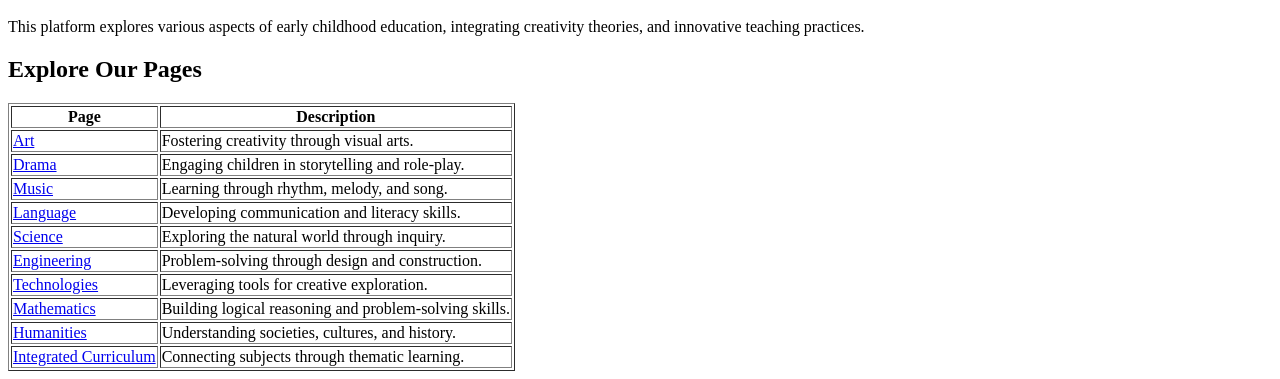
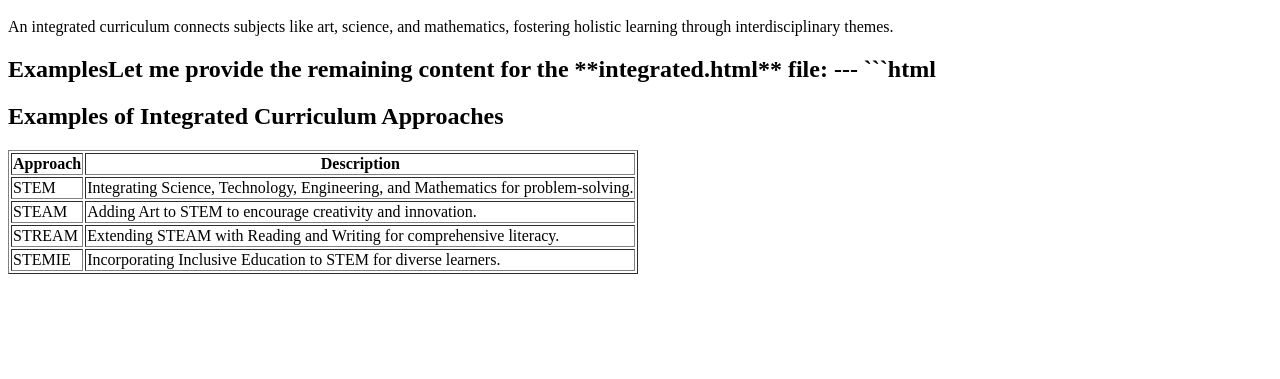
Before and after one commit to rudra3105/chetnaassignment, a plain HTML site: page index.html in a window 1280 px wide. Shown: the part 1030-1409 px from the top of the page. After the commit the page ends 1312 px from the top, so only its background shows below. Drawn offline with Linux system fonts and the light colour scheme.

Commit message:
Update index.html

````diff
--- a/index.html
+++ b/index.html
@@ -3,61 +3,42 @@
 <head>
     <meta charset="UTF-8">
     <meta name="viewport" content="width=device-width, initial-scale=1.0">
-    <title>Welcome to Early Childhood Education</title>
+    <title>Integrated Curriculum in Early Childhood Education</title>
 </head>
 <body>
-    <h1>Welcome to Early Childhood Education</h1>
-    <img src="https://example.com/early-childhood.jpg" alt="Early Childhood Education Overview" style="width:100%;height:auto;">
-    <p>This platform explores various aspects of early childhood education, integrating creativity theories, and innovative teaching practices.</p>
+    <h1>Integrated Curriculum in Early Childhood Education</h1>
+    <img src="https://example.com/children-integrated-learning.jpg" alt="Children working on an interdisciplinary project" style="width:100%;height:auto;">
+    <p>An integrated curriculum connects subjects like art, science, and mathematics, fostering holistic learning through interdisciplinary themes.</p>
 
-    <h2>Explore Our Pages</h2>
+    <h2>ExamplesLet me provide the remaining content for the **integrated.html** file:
+
+---
+
+```html
+    <h2>Examples of Integrated Curriculum Approaches</h2>
     <table border="1">
         <thead>
             <tr>
-                <th>Page</th>
+                <th>Approach</th>
                 <th>Description</th>
             </tr>
         </thead>
         <tbody>
             <tr>
-                <td><a href="art.html">Art</a></td>
-                <td>Fostering creativity through visual arts.</td>
+                <td>STEM</td>
+                <td>Integrating Science, Technology, Engineering, and Mathematics for problem-solving.</td>
             </tr>
             <tr>
-                <td><a href="drama.html">Drama</a></td>
-                <td>Engaging children in storytelling and role-play.</td>
+                <td>STEAM</td>
+                <td>Adding Art to STEM to encourage creativity and innovation.</td>
             </tr>
             <tr>
-                <td><a href="music.html">Music</a></td>
-                <td>Learning through rhythm, melody, and song.</td>
+                <td>STREAM</td>
+                <td>Extending STEAM with Reading and Writing for comprehensive literacy.</td>
             </tr>
             <tr>
-                <td><a href="language.html">Language</a></td>
-                <td>Developing communication and literacy skills.</td>
-            </tr>
-            <tr>
-                <td><a href="science.html">Science</a></td>
-                <td>Exploring the natural world through inquiry.</td>
-            </tr>
-            <tr>
-                <td><a href="engineering.html">Engineering</a></td>
-                <td>Problem-solving through design and construction.</td>
-            </tr>
-            <tr>
-                <td><a href="technologies.html">Technologies</a></td>
-                <td>Leveraging tools for creative exploration.</td>
-            </tr>
-            <tr>
-                <td><a href="mathematics.html">Mathematics</a></td>
-                <td>Building logical reasoning and problem-solving skills.</td>
-            </tr>
-            <tr>
-                <td><a href="humanities.html">Humanities</a></td>
-                <td>Understanding societies, cultures, and history.</td>
-            </tr>
-            <tr>
-                <td><a href="integrated.html">Integrated Curriculum</a></td>
-                <td>Connecting subjects through thematic learning.</td>
+                <td>STEMIE</td>
+                <td>Incorporating Inclusive Education to STEM for diverse learners.</td>
             </tr>
         </tbody>
     </table>
````
